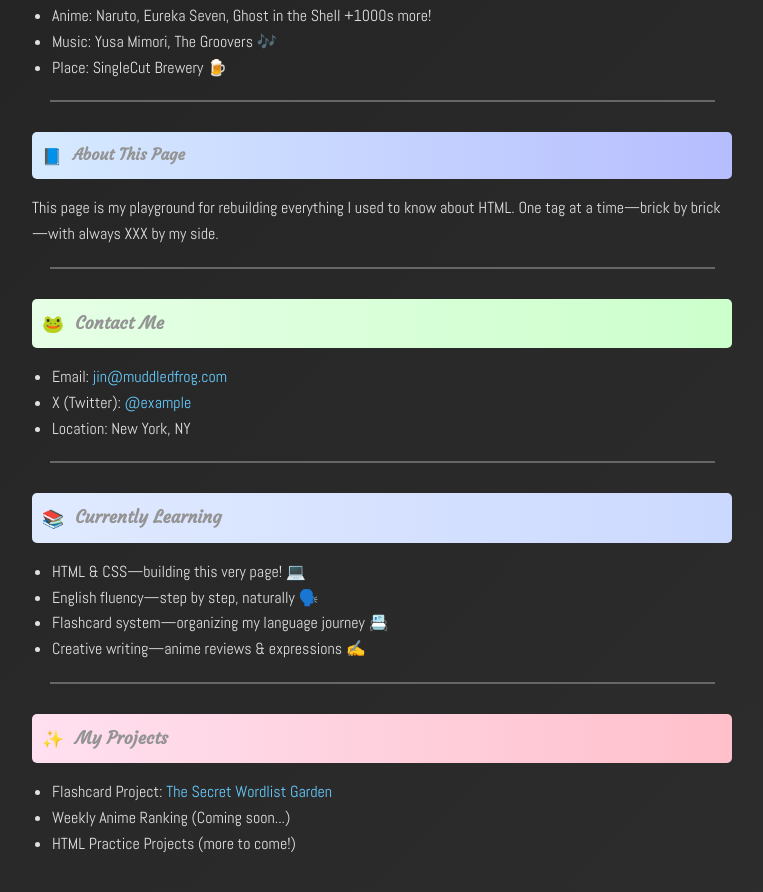
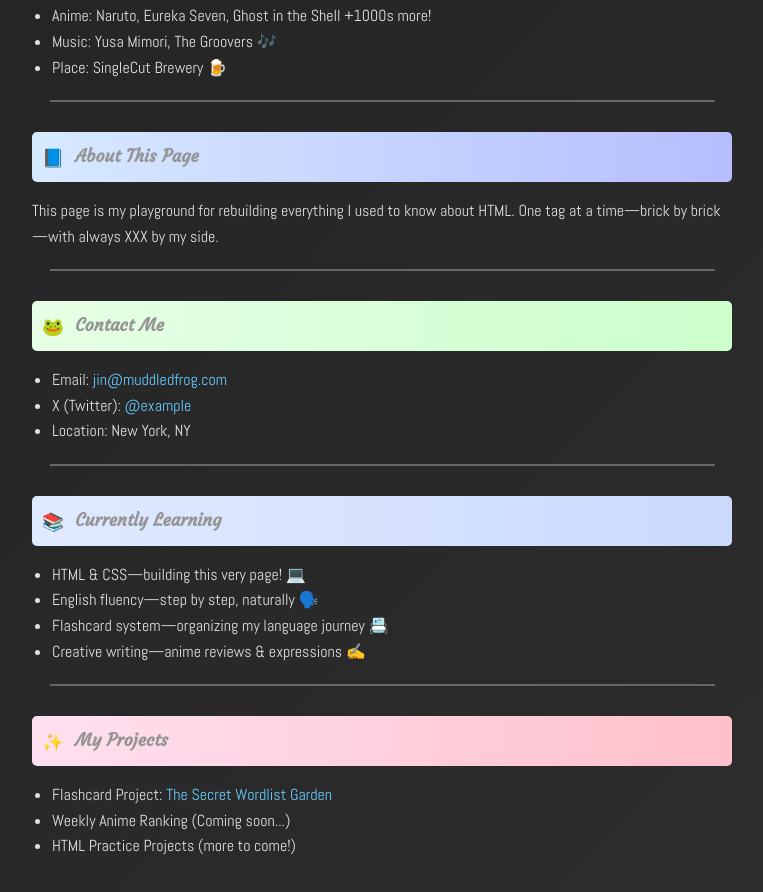
Before and after one commit to snail-panda/jin-profile-card, a plain HTML site: page index.html in a window 1280 px wide. Shown: the part 1268-2160 px from the top of the page, without its empty margins (258-1021 px from the left). Drawn offline with Linux system fonts and the dark colour scheme; a web font is replaced by a local one.

Commit message:
update font size and color

```diff
--- a/index.html
+++ b/index.html
@@ -71,7 +71,7 @@
 
     .section-title.about-page {
       background: linear-gradient(to right, #d6eaff, #b6bdff);
-      font-size: 1rem;
+      font-size: 1.1rem;
     }
 
     .section-title.contact {
@@ -189,7 +189,7 @@
 
   .section-title {
     background: linear-gradient(to right, #333, #444);
-    color: #949494;
+    color: #959595;
   }
 
   a {
```
